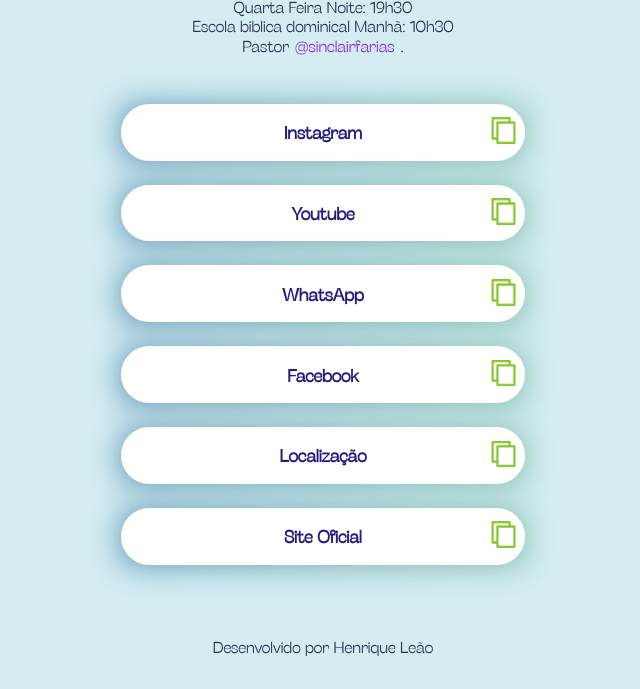
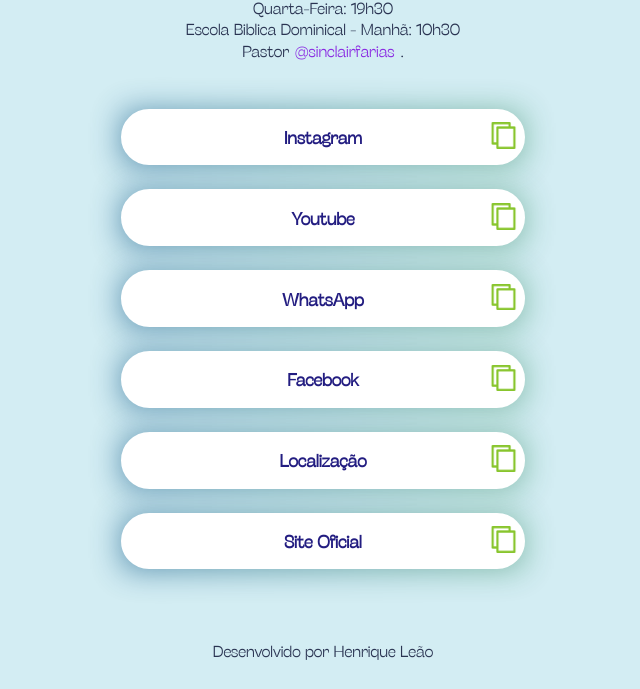
Before and after one commit to HenriqueFLeao/LinkTree_SibDoRio, a plain HTML site: page index.html in a window 1280 px wide. Shown: the part 214-903 px from the top of the page, without its empty margins (317-957 px from the left). Drawn offline with Linux system fonts and the light colour scheme; a web font is replaced by a local one.

Commit message:
modificação de Texto de Bio

```diff
--- a/Assets/style/perfil.css
+++ b/Assets/style/perfil.css
@@ -30,6 +30,10 @@
     cursor: pointer; /* Muda o cursor para pointer */
 }
 
+.bioTexto{
+    margin-bottom: 0.1em;
+}
+
 p{
     font-size: 1em;
     margin: 0em;
--- a/index.html
+++ b/index.html
@@ -13,9 +13,9 @@
         <img class="img" id="img" src="/Assets/img/LOGO SIB DO RIO - COLORIDA.png" alt="Logo Sib do Rio">
 
         <div class="bio" >
-            <p>Domingo Manhã: 9h  |  Noite: 19h</p>
-            <p>Quarta Feira Noite: 19h30</p>
-            <p>Escola biblica dominical Manhã: 10h30</p>
+            <p class="bioTexto" >Domingo Manhã: 9h  |  Noite: 19h</p>
+            <p class="bioTexto" >Quarta-Feira: 19h30</p>
+            <p class="bioTexto" >Escola Biblica Dominical - Manhã: 10h30</p>
             <p>Pastor<button class="InstaPr" onclick="changeLocation('https://www.instagram.com/sinclairfarias/')">@sinclairfarias</button>.</p>
         </div>
     </section>
```
